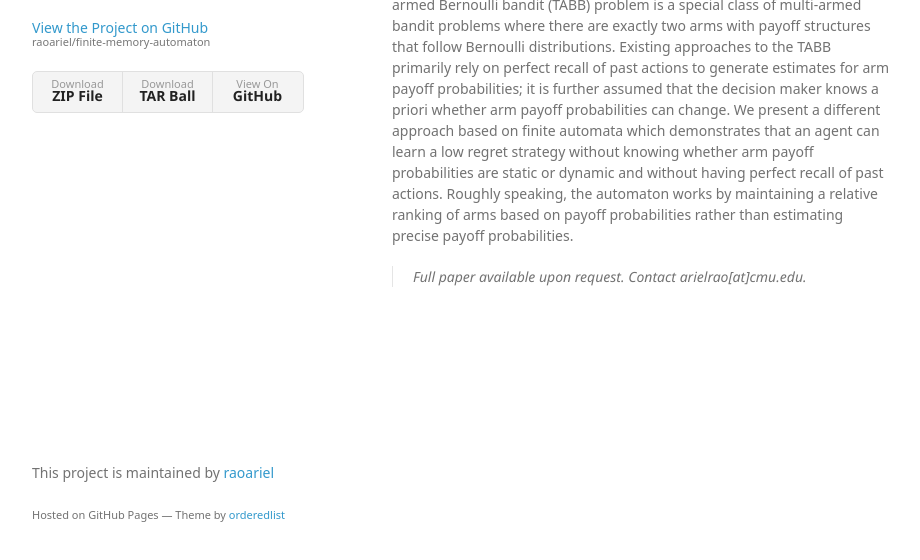
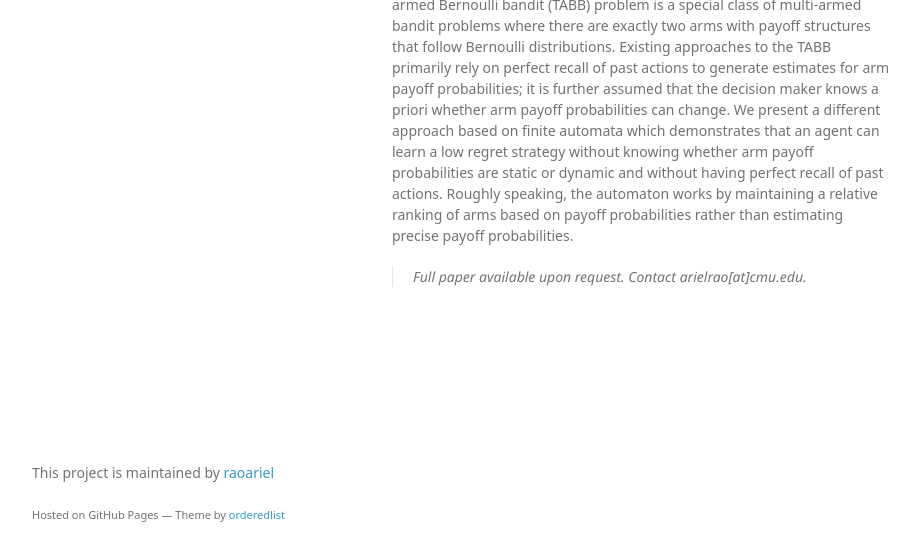
Before and after one commit to raoariel/finite-memory-automaton, a plain HTML site: page index.html in a window 1280 px wide. Shown: the part 206-766 px from the top of the page, without its empty margins (178-1098 px from the left). Drawn offline with Linux system fonts and the light colour scheme; a web font is replaced by a local one.

Commit message:
Update index.html
Remove link to repository

```diff
--- a/index.html
+++ b/index.html
@@ -17,15 +17,6 @@
       <header>
         <h1>Finite Memory Automaton</h1>
         <p>A Finite Memory Automaton for Static and Dynamic Two-Armed Bernoulli Bandit Problems</p>
-
-        <p class="view"><a href="https://github.com/raoariel/finite-memory-automaton">View the Project on GitHub <small>raoariel/finite-memory-automaton</small></a></p>
-
-
-        <ul>
-          <li><a href="https://github.com/raoariel/finite-memory-automaton/zipball/master">Download <strong>ZIP File</strong></a></li>
-          <li><a href="https://github.com/raoariel/finite-memory-automaton/tarball/master">Download <strong>TAR Ball</strong></a></li>
-          <li><a href="https://github.com/raoariel/finite-memory-automaton">View On <strong>GitHub</strong></a></li>
-        </ul>
       </header>
       <section>
         <h5>
```
